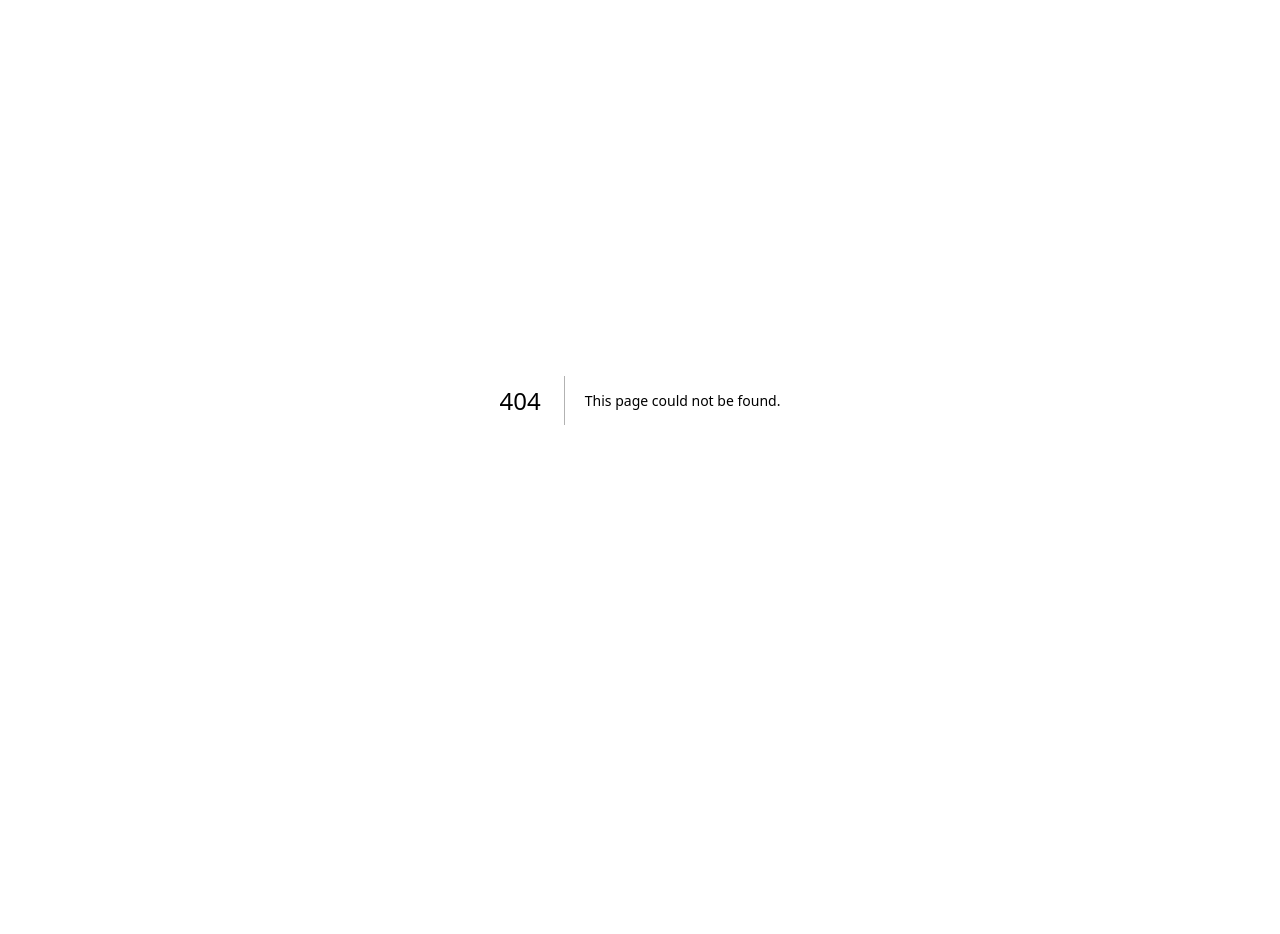
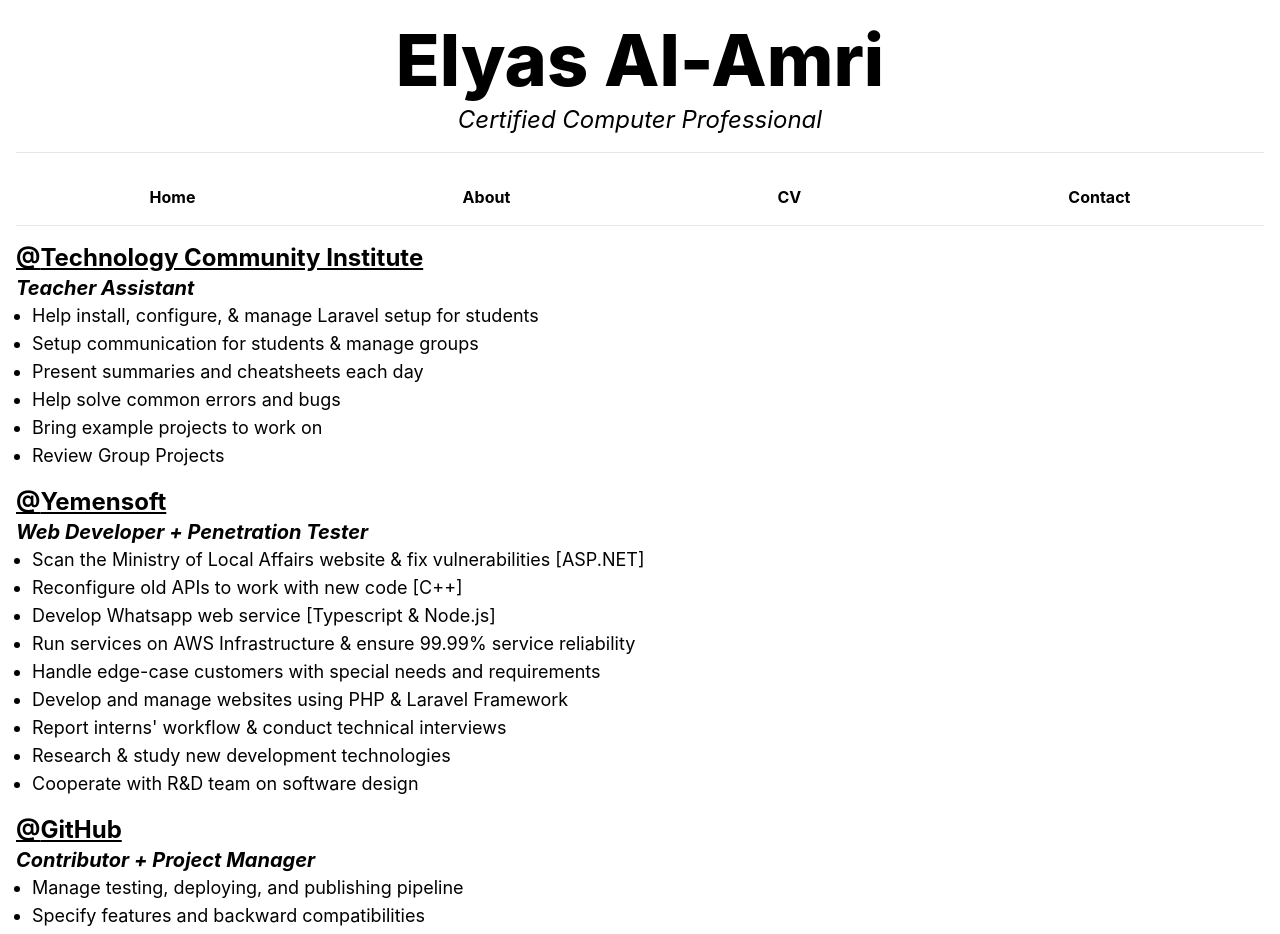
Before and after one commit to ChasexCodex/eportfolio, a Next.js app: page /cv in a window 1280 px wide. Before the commit this address had no page. Shown: the top 934 px of the page. Before the commit the page ends 800 px from the top, so only its background shows below. Built offline with nearby package versions, Linux system fonts and the light colour scheme.

Commit message:
add contact, cv, video, mainheader, navbar, page, index

```diff
--- /dev/null
+++ b/components/MainHeader.tsx
@@ -0,0 +1,14 @@
+export default function MainHeader() {
+  return (
+    <div className="border-b">
+      <div className="px-20 pb-4">
+        <p className="text-center text-3xl lg:text-7xl font-extrabold py-2">
+          Elyas Al-Amri
+        </p>
+        <p className="text-center italic text-lg lg:text-2xl">
+          Certified Computer Professional
+        </p>
+      </div>
+    </div>
+  )
+}
--- a/components/MaskedImage.tsx
+++ b/components/MaskedImage.tsx
@@ -62,9 +62,12 @@
       return {x: mx, y: my}
     }
 
-    canvas.addEventListener('mousemove',  (e) => {
+    const move = (e: any) => {
       redraw(getMouse(e, canvas))
-    }, false)
+    }
+
+    canvas.addEventListener('mousemove', move, false)
+    canvas.addEventListener('touchmove', move, false)
 
     canvas.addEventListener('mouseleave', () => {
       redraw({x: -100, y: -200})
--- /dev/null
+++ b/components/NavBar.tsx
@@ -0,0 +1,14 @@
+import Link from 'next/link'
+
+export default function NavBar() {
+  return (
+    <nav className="w-full border-b py-4">
+      <div className="flex flex-row w-full justify-around font-bold">
+        <Link href="/">Home</Link>
+        <Link href="/about">About</Link>
+        <Link href="/cv">CV</Link>
+        <Link href="/contact">Contact</Link>
+      </div>
+    </nav>
+  )
+}
--- a/components/Page.tsx
+++ b/components/Page.tsx
@@ -1,7 +1,7 @@
-export default function Page(props: any) {
+export default function Page({children, className}: any) {
   return (
-    <div className="w-full h-full flex flex-col">
-      {props}
+    <div className={'flex flex-col max-w-screen min-w-screen min-h-screen ' + className}>
+      {children}
     </div>
   )
 }
--- /dev/null
+++ b/pages/contact.tsx
@@ -0,0 +1,16 @@
+import Page from '../components/Page'
+import MainHeader from '../components/MainHeader'
+
+export default function contact() {
+  return (
+    <Page className="py-10">
+      <MainHeader/>
+      <form action="">
+        <input type="text"/>
+        <input type="text"/>
+        <input type="text"/>
+        <input type="text"/>
+      </form>
+    </Page>
+  )
+}
--- /dev/null
+++ b/pages/cv.tsx
@@ -0,0 +1,75 @@
+import Page from '../components/Page'
+import MainHeader from '../components/MainHeader'
+import NavBar from '../components/NavBar'
+
+type HeadLineProps = {
+  name: string
+  at: string
+  children: string[]
+}
+
+const HeadLine = ({name, at, children}: HeadLineProps) => {
+  return (
+    <div className="w-full">
+      <p className="text-2xl font-bold underline">@{at}</p>
+      <p className="text-xl font-bold italic">{name}</p>
+      <ul className="list-disc list-outside pl-4">
+        {children.map(e => (
+          <li key={e} className="text-lg">{e}</li>
+        ))}
+      </ul>
+    </div>
+  )
+}
+
+export default function contact() {
+  return (
+    <Page className="p-4 space-y-4">
+      <MainHeader/>
+      <NavBar/>
+      <HeadLine at="Technology Community Institute" name="Teacher Assistant">
+        {[
+          'Help install, configure, & manage Laravel setup for students',
+          'Setup communication for students & manage groups',
+          'Present summaries and cheatsheets each day',
+          'Help solve common errors and bugs',
+          'Bring example projects to work on',
+          'Review Group Projects',
+        ]}
+      </HeadLine>
+      <HeadLine at="Yemensoft" name="Web Developer + Penetration Tester">
+        {[
+          'Scan the Ministry of Local Affairs website & fix vulnerabilities [ASP.NET]',
+          'Reconfigure old APIs to work with new code [C++]',
+          'Develop Whatsapp web service [Typescript & Node.js]',
+          'Run services on AWS Infrastructure & ensure 99.99% service reliability',
+          'Handle edge-case customers with special needs and requirements',
+          'Develop and manage websites using PHP & Laravel Framework',
+          'Report interns\' workflow & conduct technical interviews',
+          'Research & study new development technologies',
+          'Cooperate with R&D team on software design',
+        ]}
+      </HeadLine>
+      <HeadLine at="GitHub" name="Contributor + Project Manager">
+        {[
+          'Manage testing, deploying, and publishing pipeline',
+          'Specify features and backward compatibilities',
+          'Document API and version changes',
+          'Handle merge-conflicts',
+          'Merge pull requests',
+          'Do code reviews',
+        ]}
+      </HeadLine>
+      <HeadLine at="Rowad Institute" name="Game Developer">
+        {[
+          'Cooperate with teammates to create a game using Unity Game Engine with a fixed deadline',
+          'Create a user feedback system to respond to issues in the beta releases',
+          'Implement analytics insights for balancing and future updates',
+          'Experiment with In-App purchases and advertisement',
+          'Add support for multiple languages',
+          'Scan for bugs and design features',
+        ]}
+      </HeadLine>
+    </Page>
+  )
+}
--- a/pages/index.tsx
+++ b/pages/index.tsx
@@ -1,36 +1,23 @@
-import MaskedImage from '../components/MaskedImage'
+import Page from '../components/Page'
+import MainHeader from '../components/MainHeader'
+import NavBar from '../components/NavBar'
 
 export default function Home() {
   return (
-      <div className="flex flex-col max-w-screen min-w-screen min-h-screen">
-        <nav className="w-full border-b py-4">
-          <ul className="flex flex-row w-full justify-around font-bold">
-            <li>
-              <a href="#">Home</a>
-            </li>
-            <li>
-              <a href="#">About</a>
-            </li>
-            <li>
-              <a href="#">CV</a>
-            </li>
-            <li>
-              <a href="#">Contact</a>
-            </li>
-          </ul>
-        </nav>
-        <main className="flex flex-col py-10">
-          <div className="border-b">
-            <p className="text-center text-6xl font-extrabold py-8">Elyas Al-Amri</p>
-            <p className="italic text-2xl text-center">Certified Computer Professional</p>
-          </div>
-          <div className="pt-10 flex justify-center items-center">
-            <MaskedImage width="810" height="1080"
-                         src1="images/profile/normal.jpg"
-                         src2="images/profile/cipher.png"/>
-            {/*<Image alt="Profile Image" src="/images/profile/normal_profile.jpg" width={405} height={540}/>*/}
-          </div>
-        </main>
-      </div>
+    <Page className="py-10 container">
+      <main className="flex flex-col">
+        <MainHeader/>
+        <div className="pt-10 flex justify-center items-center">
+          {/*<MaskedImage width="810" height="1080"*/}
+          {/*             src1="images/profile/normal.jpg"*/}
+          {/*             src2="images/profile/cipher.png"/>*/}
+          {/*<Image alt="Profile Image" src="/images/profile/normal_profile.jpg" width={405} height={540}/>*/}
+        </div>
+        {/*<div className="mx-auto absolute inset-0 overflow-clip z-10">*/}
+        {/*  <video src="/Digital_World.mp4" autoPlay={true} loop={true}/>*/}
+        {/*</div>*/}
+      </main>
+        <NavBar/>
+    </Page>
   )
 }
```
Also changed, not shown: 1 other file (tests, documents, lock files or other folders).
